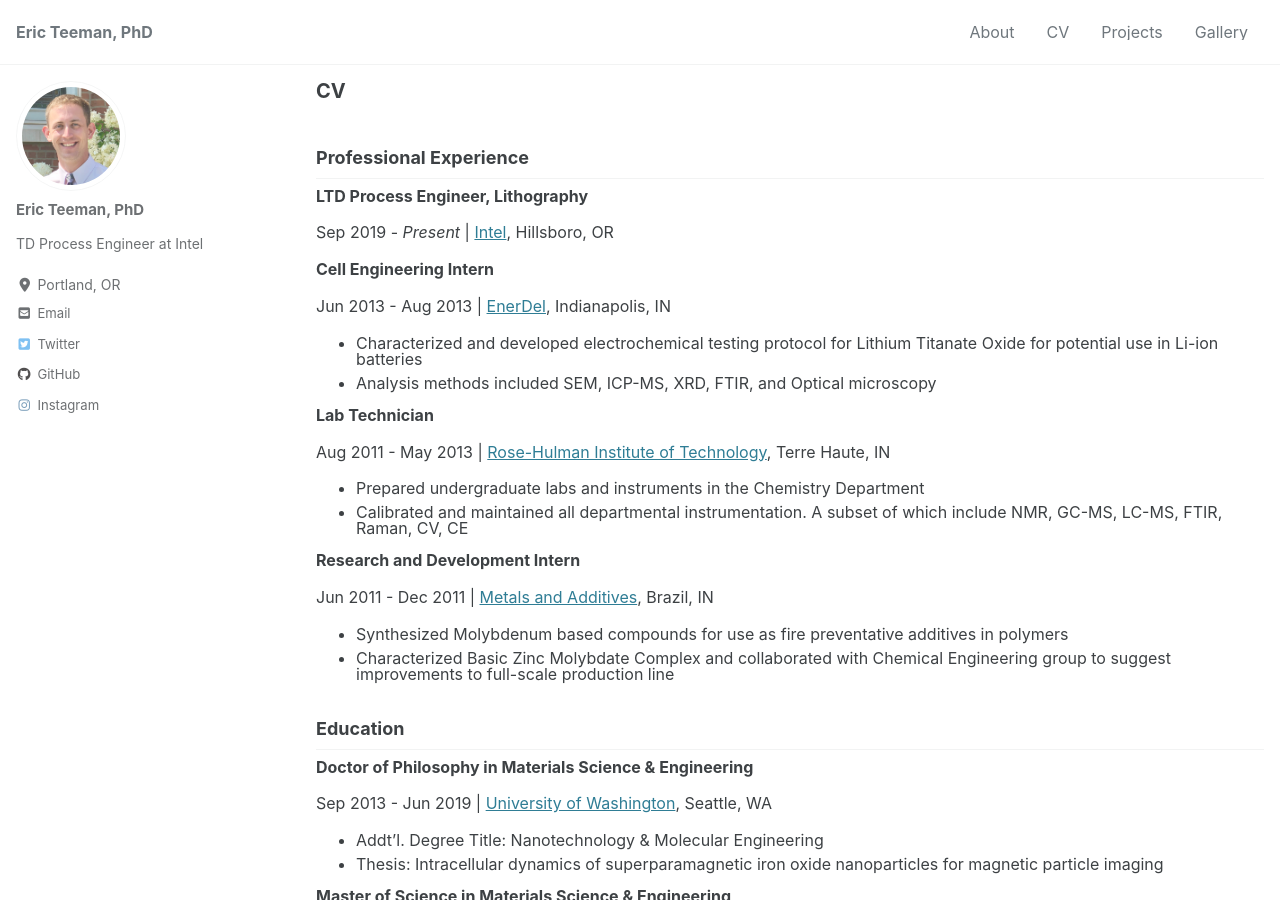
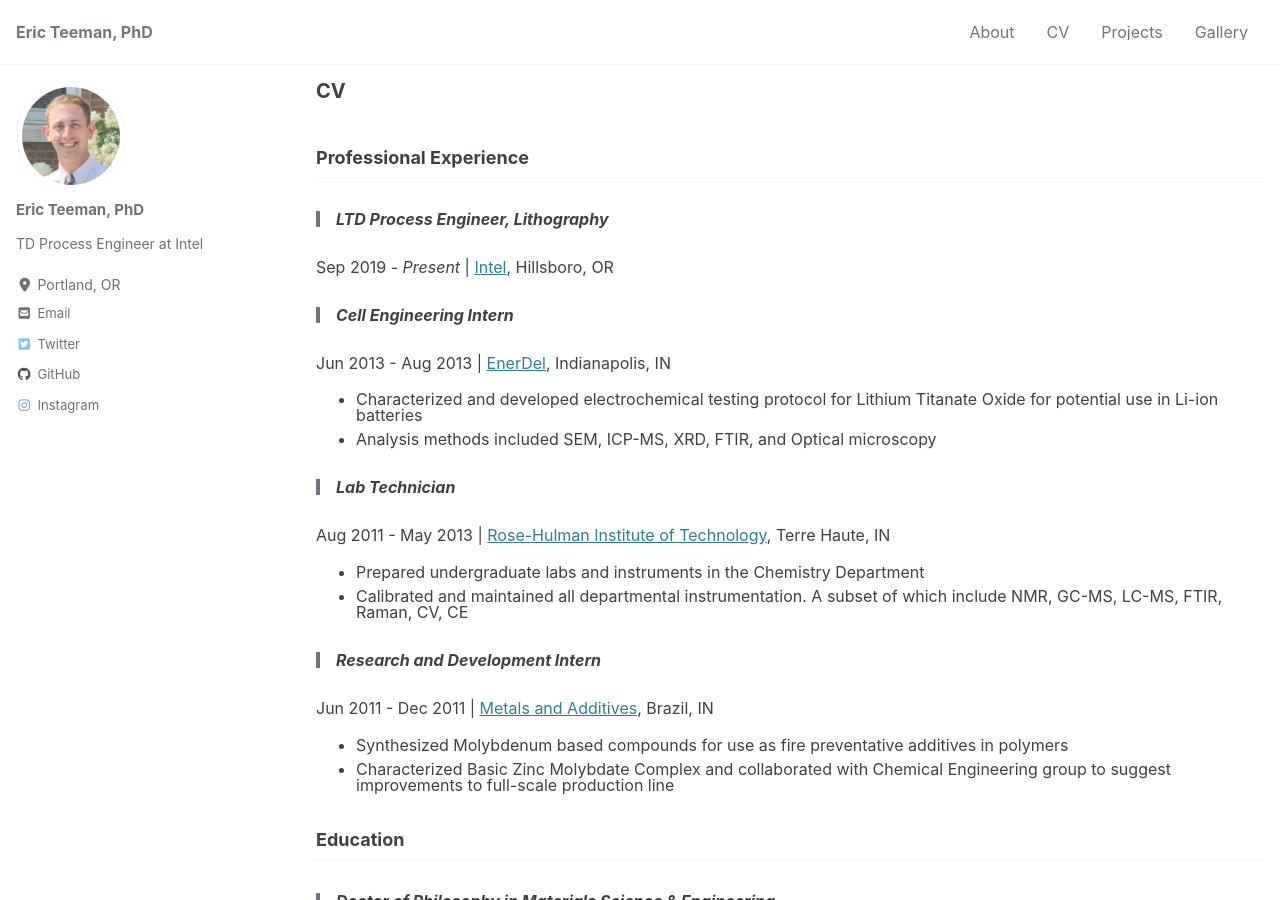
Before and after one commit to ericteeman/ericteeman.github.io, a Jekyll site: the page built from _pages/cv.md, in a window 1280 px wide and 900 px high. Built offline with Jekyll 4.4.1, drawn with Linux system fonts in a browser that asks for light colours; cached includes are drawn as plain includes; nearby versions of some CDN libraries.

Commit message:
Update cv.md

```diff
--- a/_pages/cv.md
+++ b/_pages/cv.md
@@ -8,12 +8,12 @@ classes: wide
 
 ## Professional Experience
 
-**LTD Process Engineer, Lithography**
+> **LTD Process Engineer, Lithography**
 
 Sep 2019 - *Present* \| [Intel](http://intel.com), Hillsboro, OR
 
 
-**Cell Engineering Intern**
+> **Cell Engineering Intern**
 
 Jun 2013 - Aug 2013 \| [EnerDel](http://enerdel.com), Indianapolis, IN
 
@@ -21,7 +21,7 @@ Jun 2013 - Aug 2013 \| [EnerDel](http://enerdel.com), Indianapolis, IN
 * Analysis methods included SEM, ICP-MS, XRD, FTIR, and Optical microscopy
 
 
-**Lab Technician**
+> **Lab Technician**
 
 Aug 2011 - May 2013 \| [Rose-Hulman Institute of Technology](http://www.rose-hulman.edu/academics/academic-departments/chemistry-and-biochemistry/index.html), Terre Haute, IN
 
@@ -29,7 +29,7 @@ Aug 2011 - May 2013 \| [Rose-Hulman Institute of Technology](http://www.rose-hul
 * Calibrated and maintained all departmental instrumentation. A subset of which include NMR, GC-MS, LC-MS, FTIR, Raman, CV, CE
 
 
-**Research and Development Intern**
+> **Research and Development Intern**
 
 Jun 2011 - Dec 2011 \| [Metals and Additives](http://www.addendacorporation.com/), Brazil, IN
 
@@ -40,7 +40,7 @@ Jun 2011 - Dec 2011 \| [Metals and Additives](http://www.addendacorporation.com/
 
 ## Education
 
-**Doctor of Philosophy in Materials Science & Engineering**
+> **Doctor of Philosophy in Materials Science & Engineering**
 
 Sep 2013 - Jun 2019 \| [University of Washington](http://washington.edu), Seattle, WA
 
@@ -48,12 +48,12 @@ Sep 2013 - Jun 2019 \| [University of Washington](http://washington.edu), Seattl
 * Thesis: Intracellular dynamics of superparamagnetic iron oxide nanoparticles for magnetic particle imaging
 
 
-**Master of Science in Materials Science & Engineering**
+> **Master of Science in Materials Science & Engineering**
 
 Sep 2013 - Mar 2016 \| [University of Washington](http://washington.edu), Seattle, WA
 
 
-**Bachelor of Science in Chemistry** (Cum Laude)
+> **Bachelor of Science in Chemistry** (Cum Laude)
 
 Aug 2009 - May 2013 \| [Rose-Hulman Institute of Technology](https://www.rose-hulman.edu/), Terre Haute, IN
 
@@ -63,7 +63,7 @@ Aug 2009 - May 2013 \| [Rose-Hulman Institute of Technology](https://www.rose-hu
 
 ## Research Experience
 
-**Graduate Research Assistant**
+> **Graduate Research Assistant**
 
 Jan 2014 - Jun 2019 \| Department of Materials Science & Engineering, Univeristy of Washington, Seattle, WA
 
@@ -74,7 +74,7 @@ Advisor: Prof. Kannan Krishnan
 * Lab Safety Manager coordinating and training in EH&S policies and practices in the Krishnan Lab
 
 
-**Independent Undergraduate Researcher**
+> **Independent Undergraduate Researcher**
 
 Jan 2012 - May 2013 \| Departments of Chemistry and Physics, Rose-Hulman Institute of Technology, Terre Haute, IN
 
@@ -84,14 +84,14 @@ Advisors: Prof. Scott Kirkpatrick & Prof. Daniel Morris
 * Primary characterization of carbon nanotubes included SEM and Raman spectroscopy
 
 
-**Interdisciplinary Research Collaborative**
+> **Interdisciplinary Research Collaborative**
 
 Jun 2012 - Sep 2012 \| Departments of Chemistry and Physics, Rose-Hulman Institute of Technology, Terre Haute, IN
 
 * Full-time continuation of undergraduate research during summer months
 
 
-**Undergraduate Research Assistant**
+> **Undergraduate Research Assistant**
 
 Aug 2011 - May 2012 \| Rose-Hulman Ventures, Terre Haute, IN
 
@@ -102,7 +102,7 @@ Advisor: Prof. Rebecca DeVasher
 
 ## Teaching Experience
 
-**Graduate Teaching Assistant**
+> **Graduate Teaching Assistant**
 
 Departments of Materials Science & Engineering and Physics, Univeristy of Washington, Seattle, WA
 
@@ -134,7 +134,7 @@ Departments of Materials Science & Engineering and Physics, Univeristy of Washin
 
 ## Skills
 
-**Instrumentation**
+> **Instrumentation**
 
 * Electron microscopy (scanning, transmission)
 * Energy-dispersive X-ray spectroscopy
@@ -154,7 +154,7 @@ Departments of Materials Science & Engineering and Physics, Univeristy of Washin
 * Plasma-enhanced chemical vapor deposition
 
 
-**Programming Languages**
+> **Programming Languages**
 
 * C#
 * R
@@ -163,7 +163,7 @@ Departments of Materials Science & Engineering and Physics, Univeristy of Washin
 * Mathematica
 
 
-**Markup Languages**
+> **Markup Languages**
 
 * LaTeX
 * Markdown
@@ -194,7 +194,7 @@ Jan 2010 - May 2013 \| [Alpha Chi Sigma](https://www.alphachisigma.org/), *Iota
 
 ### Graduate
 
-**Materials Science/Semiconductors**
+> **Materials Science/Semiconductors**
 
 * [Bonding, Crystallography, and Symmetry-Related Properties of Materials](https://www.washington.edu/students/crscat/mse.html#mse510)
 * [Defects in Materials](https://www.washington.edu/students/crscat/mse.html#mse541)
@@ -202,14 +202,14 @@ Jan 2010 - May 2013 \| [Alpha Chi Sigma](https://www.alphachisigma.org/), *Iota
 * [Biomaterials/Nanomaterials in Tissue Engineering](https://www.washington.edu/students/crscat/mse.html#mse582)
 * [Introduction to MEMS](https://www.washington.edu/students/crscat/ee.html#ee504)
 
-**Instrumentation Specific**
+> **Instrumentation Specific**
 
 * [Transmission Electron Microscopy]( https://www.washington.edu/students/crscat/mse.html#mse512)
 * [Surface Analysis](https://www.washington.edu/students/crscat/bioeng.html#bioen592)
 
 ### Undergraduate
 
-**Chemistry**
+> **Chemistry**
 
 * Organic Chemistry
 * Analytical Chemistry
@@ -217,7 +217,7 @@ Jan 2010 - May 2013 \| [Alpha Chi Sigma](https://www.alphachisigma.org/), *Iota
 * Inorganic Chemistry
 * Organic Structure Determination
 
-**Materials Science/Semiconductors**
+> **Materials Science/Semiconductors**
 
 * Materials Science and Engineering
 * Semiconductor Materials and Applications
@@ -225,13 +225,13 @@ Jan 2010 - May 2013 \| [Alpha Chi Sigma](https://www.alphachisigma.org/), *Iota
 * Introduction to MEMS
 * Microsensors
 
-**Instrumentation Specific**
+> **Instrumentation Specific**
 
 * GC/MS
 * FTIR
 * Raman
 * NMR
 
-**Software Development**
+> **Software Development**
 
 * Introduction to Software Development
```
